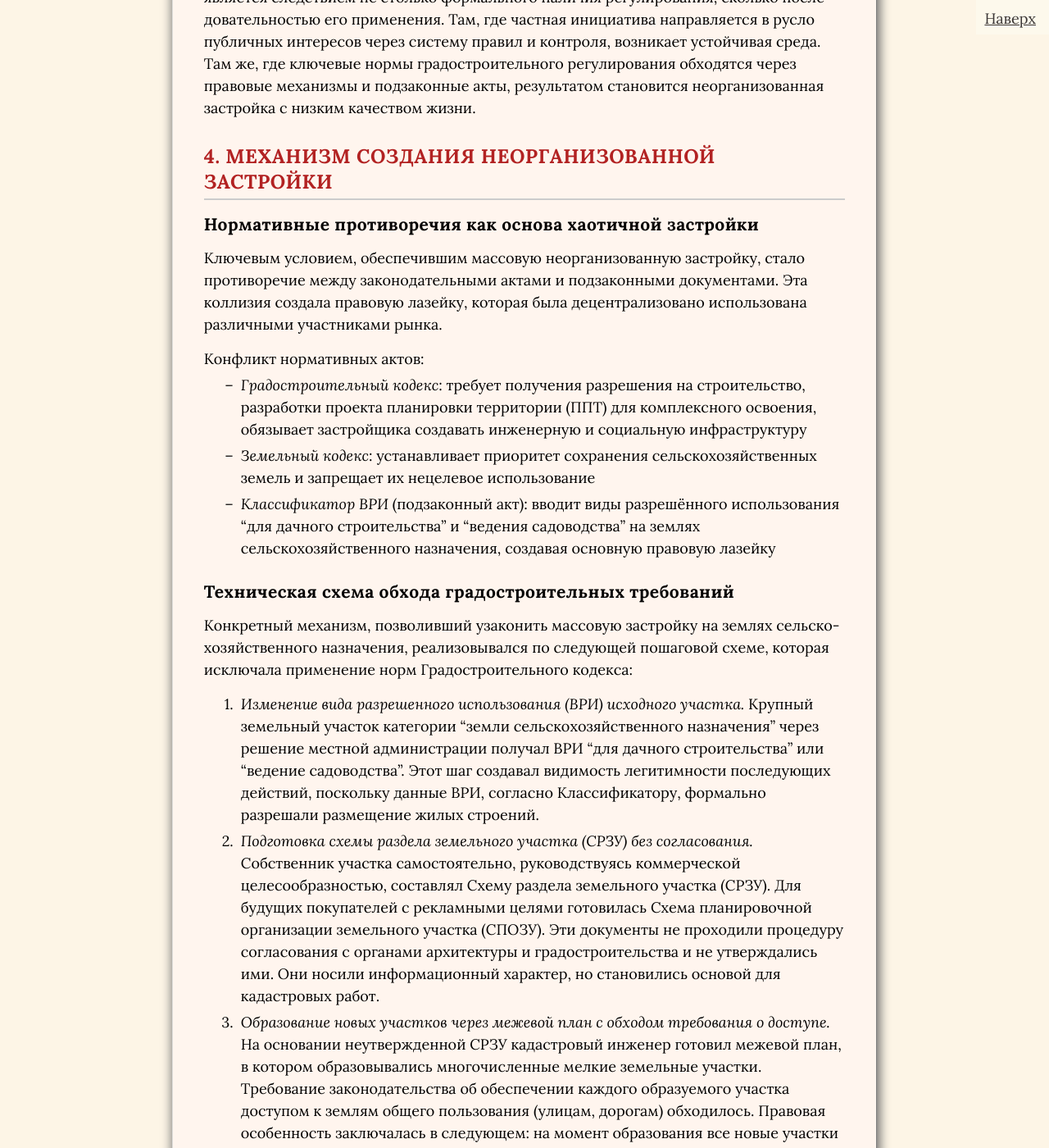
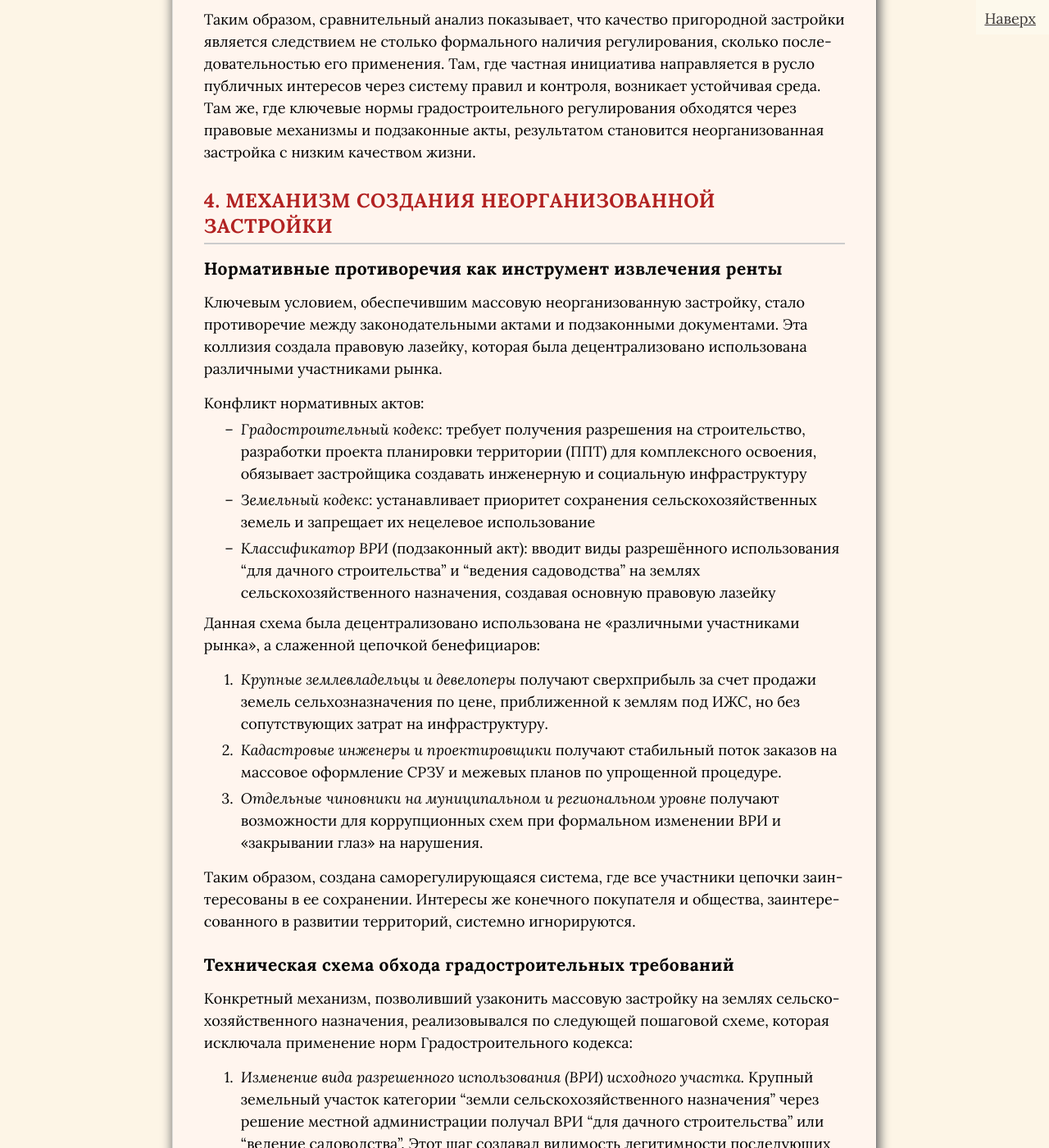
Before and after one commit to SergSi/land-use-art, a Jekyll site: the page built from _posts/2025-09-20-suburb.md, in a window 1280 px wide and 1400 px high, scrolled down 10761 px. Shown: the whole window at 82% size. Built offline with Jekyll 4.4.1, drawn with Linux system fonts in a browser that asks for light colours; some web fonts are replaced; some of the changed text lies outside the part shown.

Commit message:
Update 2025-09-20-suburb.md

```diff
--- a/_posts/2025-09-20-suburb.md
+++ b/_posts/2025-09-20-suburb.md
@@ -24,7 +24,7 @@ class: article
 - после этого собираем и проверяем данные по каждому из критериев;
 - на заключительном этапе анализируем, какие условия привели к успеху, а какие – к проблемам.
 
-Ожидается, что результаты исследования не только покажут различия в качестве пригородной застройки Нью-Йорка и Москвы, но и определят условия – правовые, градостроительные и финансовые, – которые способствуют созданию комфортной среды для жителей.
+Исследование выявляет, что сложившаяся в России система освоения пригородных земель представляет собой не стихийный процесс, а хорошо отлаженный механизм извлечения ренты узкой группой лиц — девелоперов, чиновников и кадастровых инженеров. Этот механизм сознательно эксплуатирует нормативные противоречия, чтобы минимизировать издержки на создание качественной среды, перекладывая их на покупателей и общество в целом.
 
 ##  1. Отбор сопоставимых примеров
 
@@ -100,7 +100,7 @@ class: article
 
 ## 4. Механизм создания неорганизованной застройки
 
-### Нормативные противоречия как основа хаотичной застройки
+### Нормативные противоречия как инструмент извлечения ренты
 
 Ключевым условием, обеспечившим массовую неорганизованную застройку, стало противоречие между законодательными актами и подзаконными документами. Эта коллизия создала правовую лазейку, которая была децентрализовано использована различными участниками рынка.
 
@@ -109,6 +109,14 @@ class: article
 - *Градостроительный кодекс*: требует получения разрешения на строительство, разработки проекта планировки территории (ППТ) для комплексного освоения, обязывает застройщика создавать инженерную и социальную инфраструктуру
 - *Земельный кодекс*: устанавливает приоритет сохранения сельскохозяйственных земель и запрещает их нецелевое использование
 - *Классификатор ВРИ* (подзаконный акт): вводит виды разрешённого использования "для дачного строительства" и "ведения садоводства" на землях сельскохозяйственного назначения, создавая основную правовую лазейку
+
+Данная схема была децентрализовано использована не «различными участниками рынка», а слаженной цепочкой бенефициаров:
+
+1. *Крупные землевладельцы и девелоперы* получают сверхприбыль за счет продажи земель сельхозназначения по цене, приближенной к землям под ИЖС, но без сопутствующих затрат на инфраструктуру.
+2. *Кадастровые инженеры и проектировщики* получают стабильный поток заказов на массовое оформление СРЗУ и межевых планов по упрощенной процедуре.
+3. *Отдельные чиновники на муниципальном и региональном уровне* получают возможности для коррупционных схем при формальном изменении ВРИ и «закрывании глаз» на нарушения.
+
+Таким образом, создана саморегулирующаяся система, где все участники цепочки заинтересованы в ее сохранении. Интересы же конечного покупателя и общества, заинтересованного в развитии территорий, системно игнорируются.
 
 ### Техническая схема обхода градостроительных требований
 
@@ -173,6 +181,8 @@ class: article
 В российской модели возник фискальный разрыв: муниципалитеты не получают достаточно средств от новой застройки для ее обустройства. Низкие налоги и отсутствие механизмов финансирования инфраструктуры ограничивают интерес местных властей к развитию. Если стоимость создания инфраструктуры на один участок составляет около 1 000 000 рублей, для аккумулирования этой суммы за счет ежегодных налогов потребуется около 90 лет. Это приводит к созданию домов с автономными системами жизнеобеспечения.
 
 Анализ показывает, что качество инфраструктуры определяется не столько платежеспособностью населения или застройщиков, сколько выбранной моделью налогообложения. Фискальный разрыв между системами проявляется в том, что в одном случае низкие налоги приводят к деградации публичной инфраструктуры и перекладыванию расходов на собственников, в другом – высокие налоговые поступления создают замкнутую систему самофинансирования территории. Это опровергает распространенное заблуждение о том, что проблемы подмосковной застройки связаны с недостатком частных инвестиций, и показывает их природу, коренящуюся в фискальной политике.
+
+Низкие налоги — это не благо для жителя, а приговор для территории. Они создают фискальную ловушку: муниципалитет не имеет средств на развитие, а жители оказываются в плену у некомпетентных и неподконтрольных ТСЖ или СНТ, вынужденные самостоятельно решать инфраструктурные проблемы. Это классическая модель *«приватизации прибыли и социализации издержек»:* прибыль от продажи участков и домов присваивается девелопером, а многомиллионные затраты на будущее обустройство территории перекладываются на покупателей и местный бюджет.
 
 ### Культурно-исторический контекст и институциональная инерция
 
```
